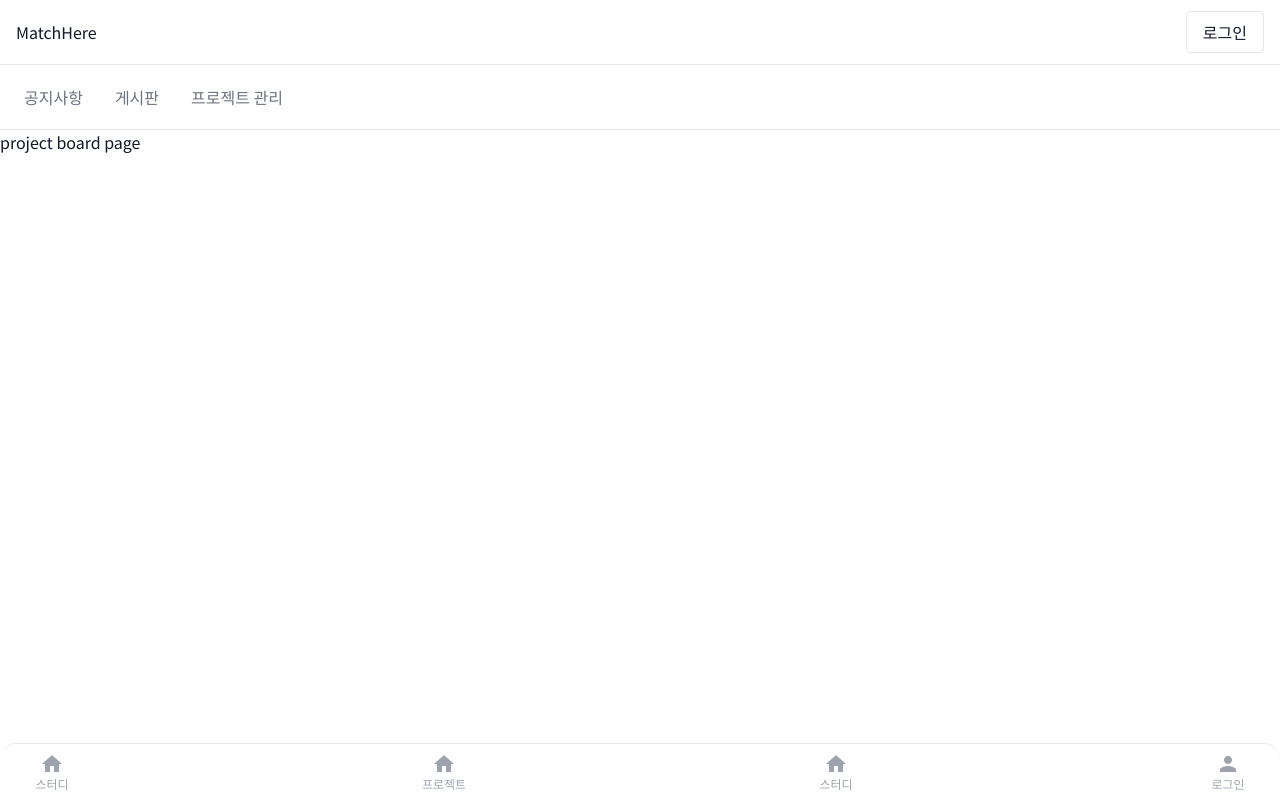
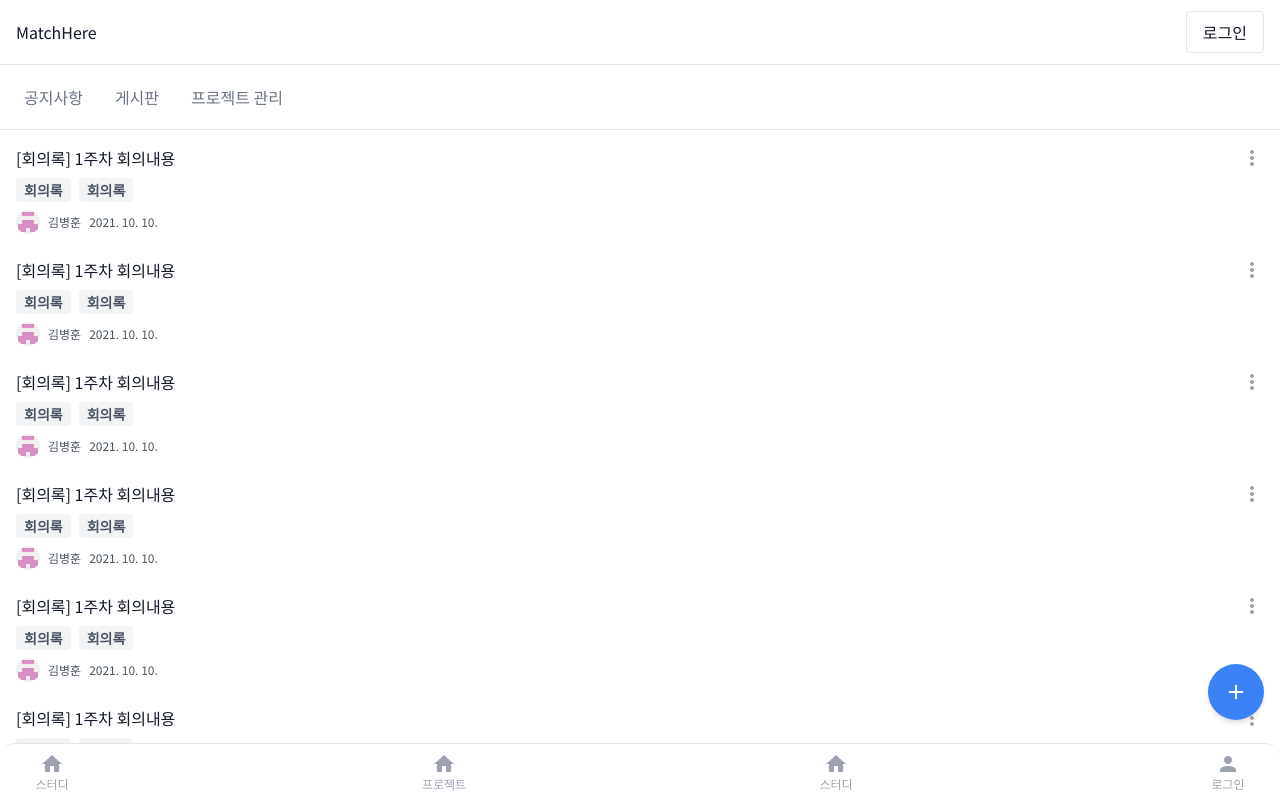
Before and after one commit to cys4585/matchhere-personal, a Vue app in the folder frontend/: page /projects/detail/1/board in a window 1280 px wide. Shown: the top 800 px of the page. Built offline with nearby package versions, Linux system fonts and the light colour scheme.

Commit message:
Feat: project noti board board

```diff
--- /dev/null
+++ b/frontend/src/components/common/AddBoardArticleButton.vue
@@ -0,0 +1,18 @@
+<template>
+  <button class="fixed right-4 bottom-20" @click="$emit('addClick')">
+    <span
+      class="material-icons rounded-full shadow-md bg-blue-500 text-white p-4"
+    >
+      add
+    </span>
+  </button>
+</template>
+
+<script>
+export default {
+  name: "AddBoardArticleButton",
+  emits: ["addClick"],
+}
+</script>
+
+<style lang="scss" scoped></style>
--- /dev/null
+++ b/frontend/src/components/project/BoardArticleItem.vue
@@ -0,0 +1,94 @@
+<template>
+  <div class="wrapper" @mousedown="handleMousedown">
+    <div class="article-info">
+      <div>[회의록] 1주차 회의내용</div>
+      <div class="flex gap-2">
+        <span class="tag"> 회의록 </span>
+        <span class="tag"> 회의록 </span>
+      </div>
+      <div class="other-info">
+        <div class="user">
+          <img :src="profilePic" alt="" class="w-6 h-6" />
+          <span class="text-gray-600">김병훈</span>
+        </div>
+        <span class="text-gray-600">2021. 10. 10.</span>
+      </div>
+    </div>
+    <div class="icon-wrapper">
+      <span
+        @click="editButtonActivate = !editButtonActivate"
+        class="material-icons text-gray-400 cursor-pointer"
+        >more_vert</span
+      >
+      <button
+        v-if="editButtonActivate"
+        class="edit-button"
+        @click="handleEditClick"
+      >
+        수정
+      </button>
+    </div>
+  </div>
+</template>
+
+<script>
+import { ref } from "vue"
+
+export default {
+  name: "BoardItem",
+  setup() {
+    const profilePic = ref(require("@/assets/images/test-profile.png"))
+
+    const editButtonActivate = ref(false)
+
+    const handleMousedown = (e) => {
+      const innerText = e.target.innerText
+      if (innerText === "more_vert" || innerText === "수정") return
+      editButtonActivate.value = false
+    }
+
+    const handleEditClick = () => {
+      console.log("asdf")
+    }
+
+    return {
+      profilePic,
+      editButtonActivate,
+      handleMousedown,
+      handleEditClick,
+    }
+  },
+}
+</script>
+
+<style lang="scss" scoped>
+.wrapper {
+  @apply flex hover:bg-blue-50 cursor-pointer;
+
+  .article-info {
+    @apply flex-grow grid gap-2;
+
+    .tag {
+      @apply px-2 bg-gray-100 rounded font-bold text-sm text-gray-600;
+      padding-top: 2px;
+      padding-bottom: 2px;
+    }
+
+    .other-info {
+      @apply flex gap-2 items-center text-xs;
+
+      .user {
+        @apply flex gap-2 items-center;
+      }
+    }
+  }
+
+  .icon-wrapper {
+    @apply flex flex-col items-end;
+
+    .edit-button {
+      @apply border-gray-100 rounded shadow-md text-gray-700 py-1 px-2 font-medium text-sm;
+    }
+  }
+}
+</style>
--- a/frontend/src/router/index.js
+++ b/frontend/src/router/index.js
@@ -16,6 +16,7 @@ import ProjectDetail from "@/views/project/ProjectDetail.vue"
 import ProjectManage from "@/views/project/ProjectManage.vue"
 import ProjectBoard from "@/views/project/ProjectBoard.vue"
 import ProjectNotiBoard from "@/views/project/ProjectNotiBoard.vue"
+import ArticleForm from "@/views/project/ArticleForm.vue"
 
 import Login from "@/views/auth/Login.vue"
 import Signup from "@/views/auth/Signup.vue"
@@ -110,6 +111,11 @@ const routes = [
             name: "ProjectNotiBoard",
             component: ProjectNotiBoard,
           },
+          {
+            path: "article/form",
+            name: "ArticleForm",
+            component: ArticleForm,
+          },
         ],
       },
     ],
--- /dev/null
+++ b/frontend/src/views/project/ArticleForm.vue
@@ -0,0 +1,12 @@
+<template>
+  <div>article form vue</div>
+</template>
+
+<script>
+export default {
+  name: "ArticleForm",
+  setup() {},
+}
+</script>
+
+<style lang="scss" scoped></style>
--- a/frontend/src/views/project/ProjectBoard.vue
+++ b/frontend/src/views/project/ProjectBoard.vue
@@ -1,10 +1,34 @@
 <template>
-  <div>project board page</div>
+  <div class="p-4 grid gap-6">
+    <BoardArticleItem />
+    <BoardArticleItem />
+    <BoardArticleItem />
+    <BoardArticleItem />
+    <BoardArticleItem />
+    <BoardArticleItem />
+    <BoardArticleItem />
+    <BoardArticleItem />
+    <BoardArticleItem />
+  </div>
+  <AddBoardArticleButton @addClick="handleAddClick()" />
 </template>
 
 <script>
+import BoardArticleItem from "@/components/project/BoardArticleItem.vue"
+import AddBoardArticleButton from "@/components/common/AddBoardArticleButton.vue"
+import { useRouter } from "vue-router"
+
 export default {
   name: "ProjectBoard",
+  components: { BoardArticleItem, AddBoardArticleButton },
+  setup() {
+    const router = useRouter()
+
+    const handleAddClick = () => {
+      router.push({ name: "ArticleForm" })
+    }
+    return { handleAddClick }
+  },
 }
 </script>
 
--- a/frontend/src/views/project/ProjectNotiBoard.vue
+++ b/frontend/src/views/project/ProjectNotiBoard.vue
@@ -1,10 +1,32 @@
 <template>
-  <div>project noti board page</div>
+  <div>
+    <div class="p-4 grid gap-6">
+      <BoardArticleItem />
+      <BoardArticleItem />
+      <BoardArticleItem />
+      <BoardArticleItem />
+      <BoardArticleItem />
+    </div>
+    <AddBoardArticleButton @addClick="handleAddClick()" />
+  </div>
 </template>
 
 <script>
+import BoardArticleItem from "@/components/project/BoardArticleItem.vue"
+import AddBoardArticleButton from "@/components/common/AddBoardArticleButton.vue"
+import { useRouter } from "vue-router"
+
 export default {
   name: "ProjectNotiBoard",
+  components: { BoardArticleItem, AddBoardArticleButton },
+  setup() {
+    const router = useRouter()
+
+    const handleAddClick = () => {
+      router.push({ name: "ArticleForm" })
+    }
+    return { handleAddClick }
+  },
 }
 </script>
 
```
Also changed, not shown: frontend/src/views/project/ProjectForm.vue (+0 -11 lines).
